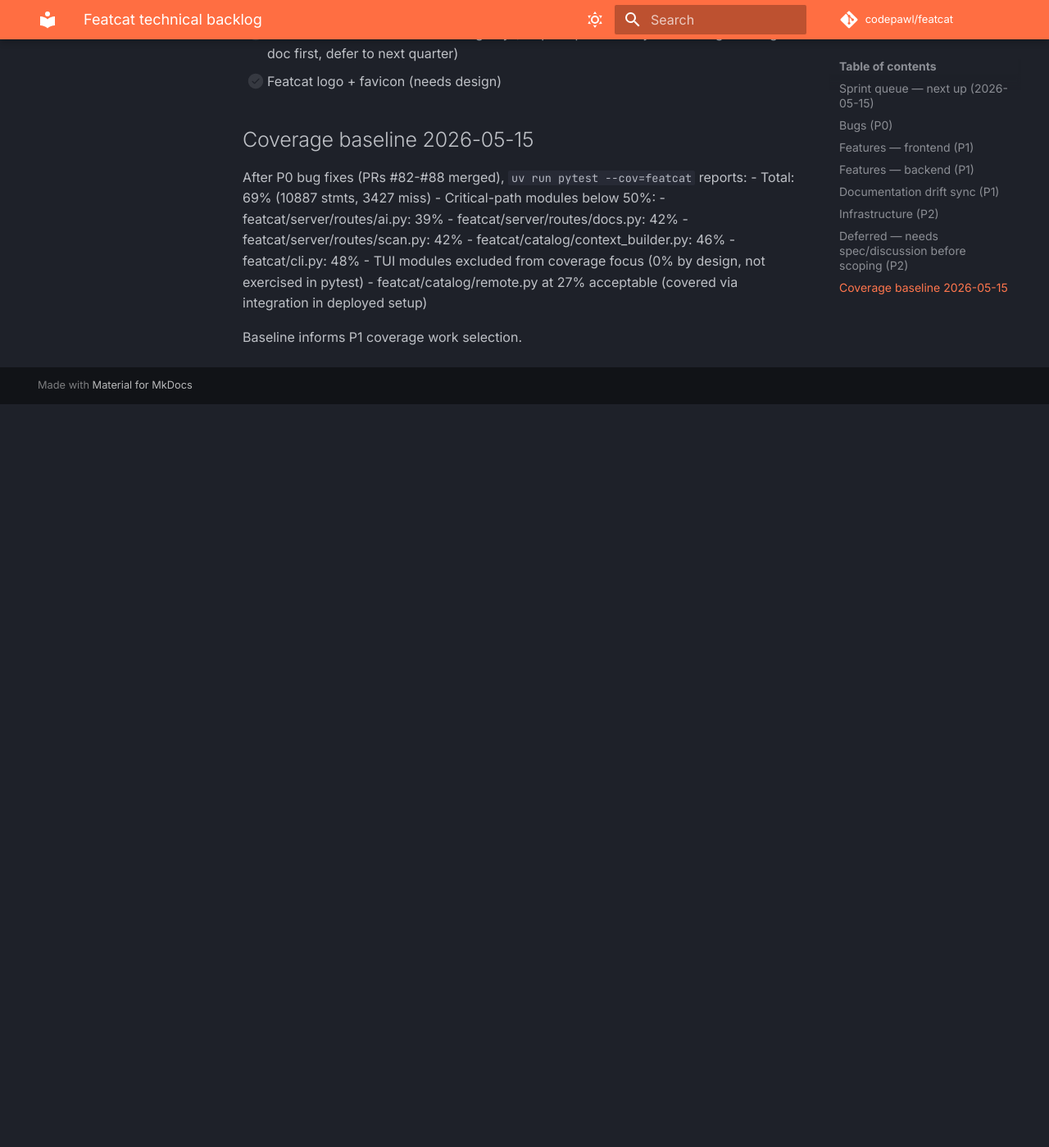
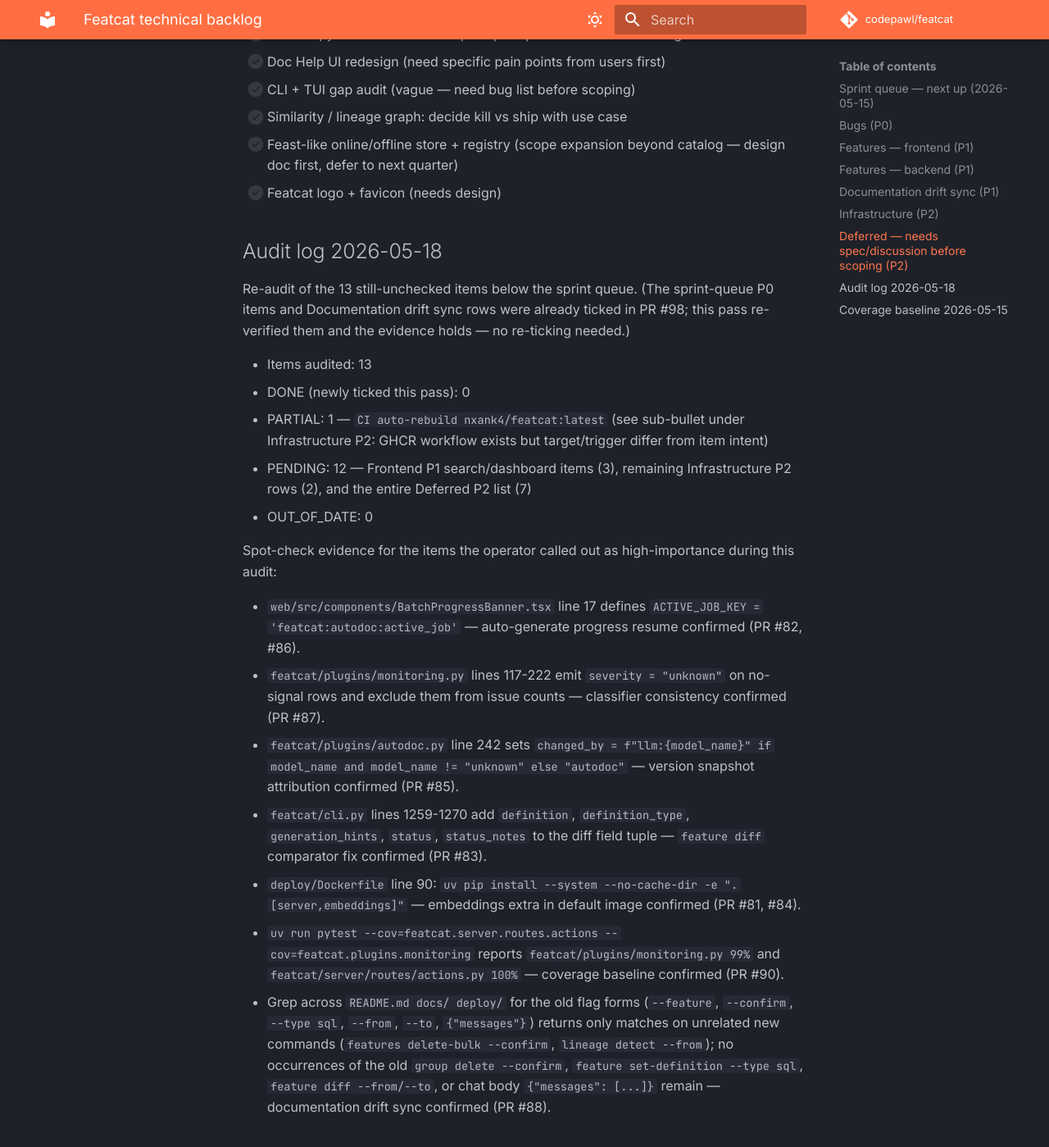
Before and after one commit to codepawl/featcat, an MkDocs documentation site: the page built from docs/BACKLOG.md, in a window 1280 px wide and 1400 px high, scrolled down 3926 px. Shown: the whole window at 82% size. Built offline with MkDocs 1.6.1 and Material for MkDocs 9.7.7, drawn with Linux system fonts in a browser that asks for light colours; comment, search, counter and statistics services are not loaded; before the commit the page ends 4419 px from its top, so only the background shows below that; some of the changed text lies outside the part shown.

Commit message:
chore(docs): audit and tick completed backlog items

```diff
--- a/docs/BACKLOG.md
+++ b/docs/BACKLOG.md
@@ -110,6 +110,13 @@
 ## Infrastructure (P2)
 
 - [ ] CI auto-rebuild nxank4/featcat:latest on tag/main push
+  - PARTIAL: `.github/workflows/docker-publish.yml` exists and pushes
+    `latest` to `ghcr.io/${owner}/featcat` on `release: published` +
+    `workflow_dispatch`. Differs from this item in two ways: target
+    registry is GHCR (not Docker Hub `nxank4/featcat`), and trigger is
+    release publish (not raw tag/main push). Operator to confirm whether
+    GHCR-on-release satisfies intent or whether Docker Hub publishing is
+    still required.
 - [ ] Walk sandbox scenarios j-o (PSI timeline, distribution shift chart,
       doc debt heatmap, health score, export to DataFrame, versioning
       rollback E2E, teardown reproduce)
@@ -127,6 +134,54 @@
       catalog — design doc first, defer to next quarter)
 - [ ] Featcat logo + favicon (needs design)
 
+## Audit log 2026-05-18
+
+Re-audit of the 13 still-unchecked items below the sprint queue. (The
+sprint-queue P0 items and Documentation drift sync rows were already
+ticked in PR #98; this pass re-verified them and the evidence holds — no
+re-ticking needed.)
+
+- Items audited: 13
+- DONE (newly ticked this pass): 0
+- PARTIAL: 1 — `CI auto-rebuild nxank4/featcat:latest` (see sub-bullet
+  under Infrastructure P2: GHCR workflow exists but target/trigger
+  differ from item intent)
+- PENDING: 12 — Frontend P1 search/dashboard items (3), remaining
+  Infrastructure P2 rows (2), and the entire Deferred P2 list (7)
+- OUT_OF_DATE: 0
+
+Spot-check evidence for the items the operator called out as
+high-importance during this audit:
+
+- `web/src/components/BatchProgressBanner.tsx` line 17 defines
+  `ACTIVE_JOB_KEY = 'featcat:autodoc:active_job'` — auto-generate
+  progress resume confirmed (PR #82, #86).
+- `featcat/plugins/monitoring.py` lines 117-222 emit `severity =
+  "unknown"` on no-signal rows and exclude them from issue counts —
+  classifier consistency confirmed (PR #87).
+- `featcat/plugins/autodoc.py` line 242 sets `changed_by =
+  f"llm:{model_name}" if model_name and model_name != "unknown" else
+  "autodoc"` — version snapshot attribution confirmed (PR #85).
+- `featcat/cli.py` lines 1259-1270 add `definition`, `definition_type`,
+  `generation_hints`, `status`, `status_notes` to the diff field tuple
+  — `feature diff` comparator fix confirmed (PR #83).
+- `deploy/Dockerfile` line 90: `uv pip install --system --no-cache-dir
+  -e ".[server,embeddings]"` — embeddings extra in default image
+  confirmed (PR #81, #84).
+- `uv run pytest --cov=featcat.server.routes.actions
+  --cov=featcat.plugins.monitoring` reports
+  `featcat/plugins/monitoring.py 99%` and
+  `featcat/server/routes/actions.py 100%` — coverage baseline confirmed
+  (PR #90).
+- Grep across `README.md docs/ deploy/` for the old flag forms
+  (`--feature`, `--confirm`, `--type sql`, `--from`, `--to`,
+  `{"messages"}`) returns only matches on unrelated new commands
+  (`features delete-bulk --confirm`, `lineage detect --from`); no
+  occurrences of the old `group delete --confirm`, `feature
+  set-definition --type sql`, `feature diff --from/--to`, or chat body
+  `{"messages": [...]}` remain — documentation drift sync confirmed
+  (PR #88).
+
 ## Coverage baseline 2026-05-15
 
 After P0 bug fixes (PRs #82-#88 merged), `uv run pytest --cov=featcat` reports:
```
